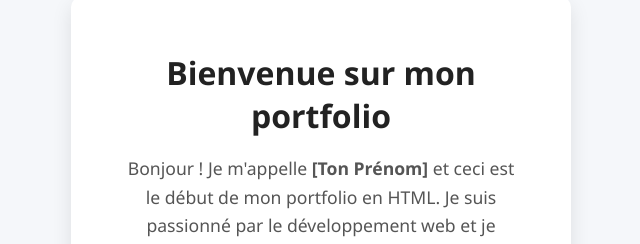
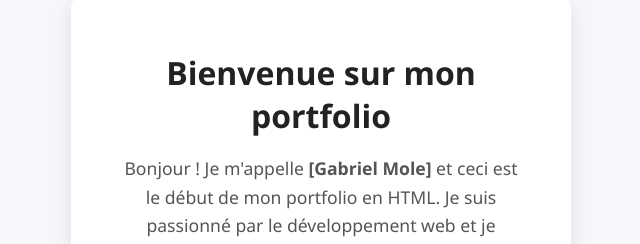
Before and after one commit to gabimole6/PortFolio, a plain HTML site: page index.html in a window 1280 px wide. Shown: the part 229-473 px from the top of the page, 319-959 px from the left. Drawn offline with Linux system fonts and the light colour scheme.

Commit message:
Update index.html

```diff
--- a/index.html
+++ b/index.html
@@ -54,7 +54,7 @@
 <body>
   <div class="container">
     <h1>Bienvenue sur mon portfolio</h1>
-    <p>Bonjour ! Je m'appelle <strong>[Ton Prénom]</strong> et ceci est le début de mon portfolio en HTML.
+    <p>Bonjour ! Je m'appelle <strong>[Gabriel Mole]</strong> et ceci est le début de mon portfolio en HTML.
        Je suis passionné par le développement web et je travaille chaque jour pour améliorer mes compétences.</p>
   </div>
 </body>
```
